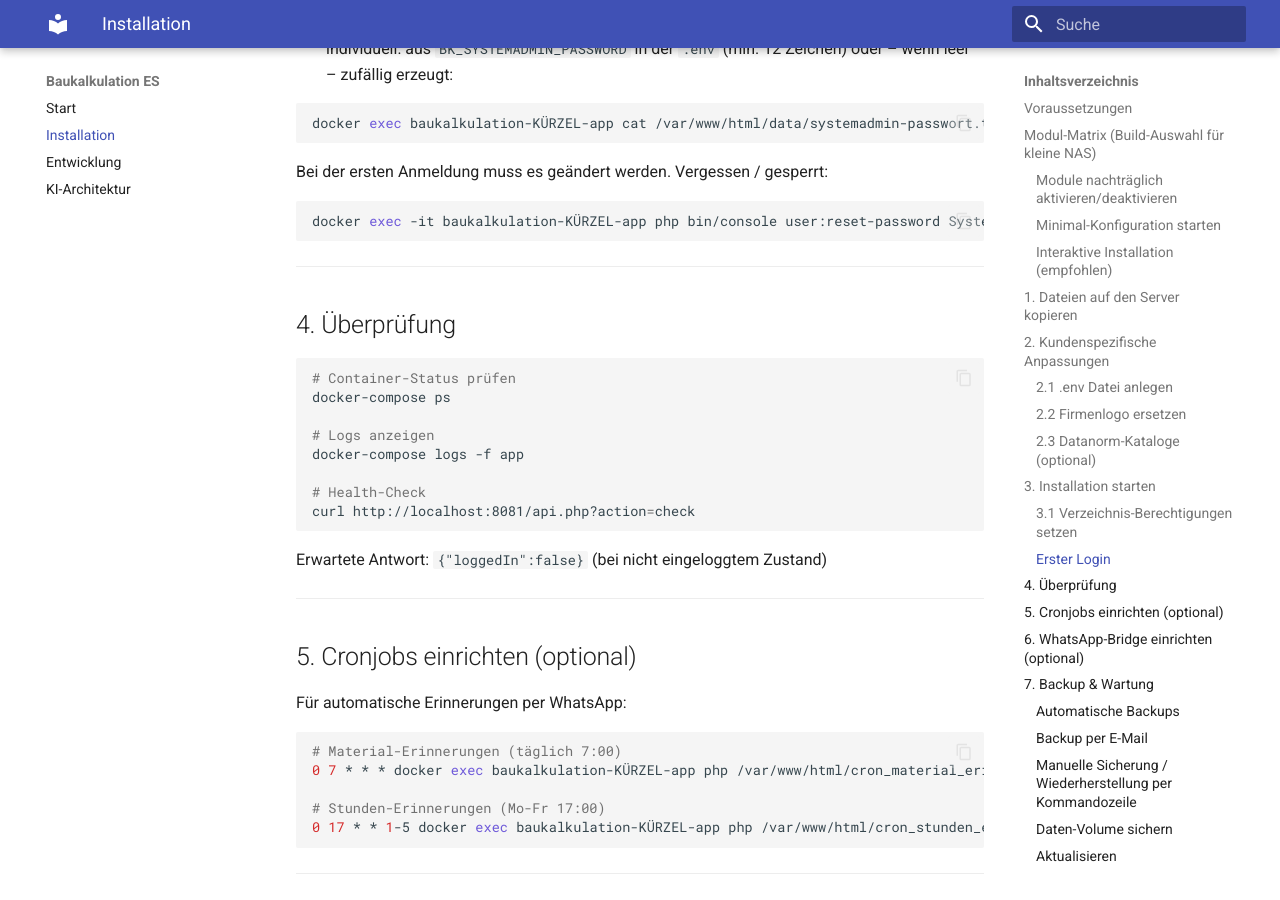
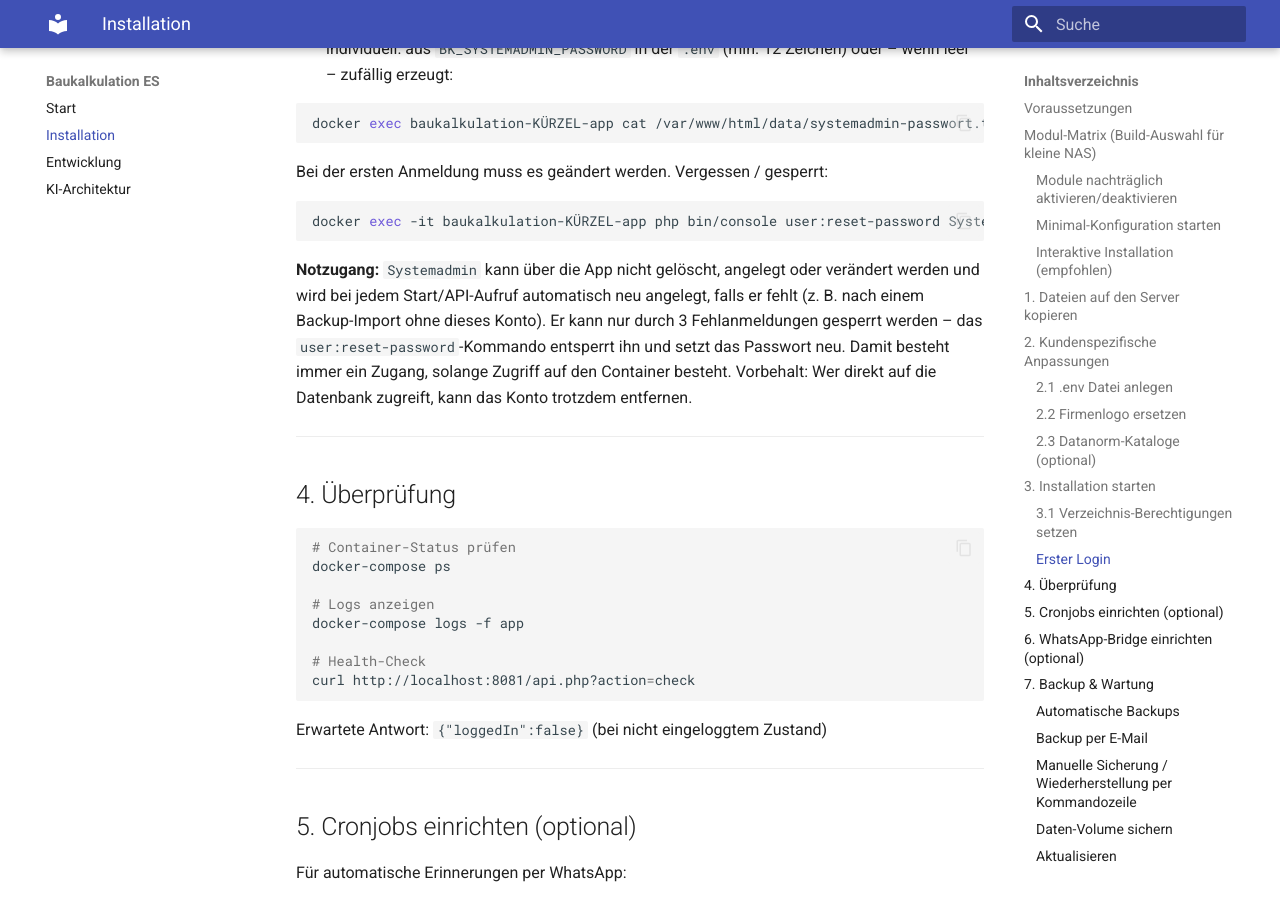
Before and after one commit to elektrotechnikstadler-pixel/Baukalkulation, an MkDocs documentation site: the page built from docs/installation.md, in a window 1280 px wide and 900 px high, scrolled down 4579 px. Built offline with MkDocs 1.6.1 and Material for MkDocs 9.7.7, drawn with Linux system fonts in a browser that asks for light colours.

Commit message:
docs(installation): Notzugang ueber Systemadmin beschrieben
Co-authored-by: Copilot <223556219+Copilot@users.noreply.github.com>

````diff
--- a/docs/installation.md
+++ b/docs/installation.md
@@ -215,6 +215,13 @@ sudo chown www-data:www-data data/audit_pepper.txt
   ```bash
   docker exec -it baukalkulation-KÜRZEL-app php bin/console user:reset-password Systemadmin
   ```
+
+  **Notzugang:** `Systemadmin` kann über die App nicht gelöscht, angelegt oder verändert werden
+  und wird bei jedem Start/API-Aufruf automatisch neu angelegt, falls er fehlt (z. B. nach einem
+  Backup-Import ohne dieses Konto). Er kann nur durch 3 Fehlanmeldungen gesperrt werden – das
+  `user:reset-password`-Kommando entsperrt ihn und setzt das Passwort neu. Damit besteht immer ein
+  Zugang, solange Zugriff auf den Container besteht. Vorbehalt: Wer direkt auf die Datenbank
+  zugreift, kann das Konto trotzdem entfernen.
 
 ---
 
````
